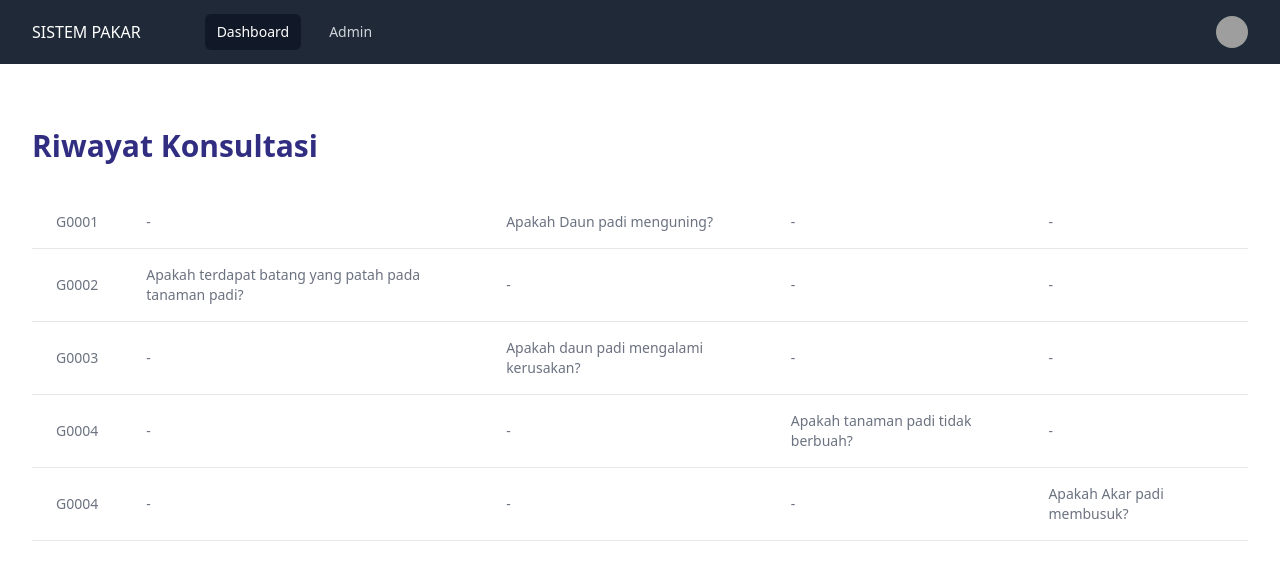
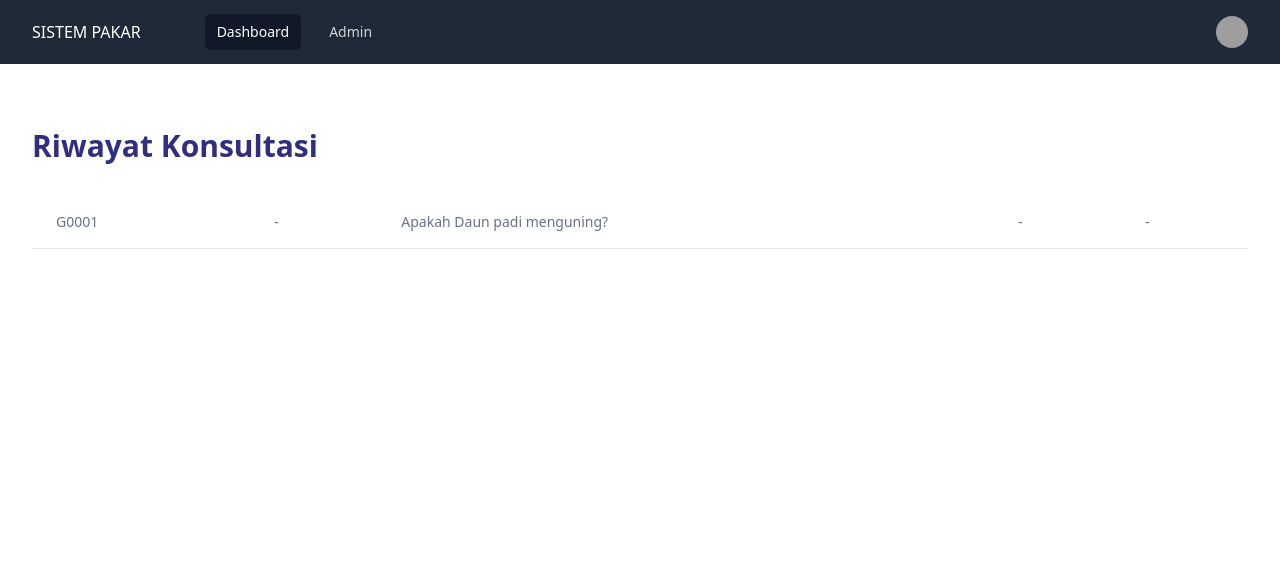
Before and after one commit to reyzaku/sistem-pakar, a React (Create React App) app: page /riwayat in a window 1280 px wide. Shown: the top 580 px of the page. Built offline with nearby package versions, Linux system fonts and the light colour scheme; grey boxes are pictures that could not be loaded.

Commit message:
fixing axios payload

```diff
--- a/src/pages/RiwayatKonsultasi.jsx
+++ b/src/pages/RiwayatKonsultasi.jsx
@@ -23,42 +23,6 @@ const RiwayatKonsultasi = () => {
 							<td className="py-4 px-6">-</td>
 							<td className="py-4 px-6">-</td>
 						</tr>
-
-						<tr className="bg-white border-b">
-							<td className="py-4 px-6">G0002</td>
-							<td className="py-4 px-6">
-								Apakah terdapat batang yang patah pada tanaman padi?
-							</td>
-							<td className="py-4 px-6">-</td>
-							<td className="py-4 px-6">-</td>
-							<td className="py-4 px-6">-</td>
-						</tr>
-
-						<tr className="bg-white border-b">
-							<td className="py-4 px-6">G0003</td>
-							<td className="py-4 px-6">-</td>
-							<td className="py-4 px-6">
-								Apakah daun padi mengalami kerusakan?
-							</td>
-							<td className="py-4 px-6">-</td>
-							<td className="py-4 px-6">-</td>
-						</tr>
-
-						<tr className="bg-white border-b">
-							<td className="py-4 px-6">G0004</td>
-							<td className="py-4 px-6">-</td>
-							<td className="py-4 px-6">-</td>
-							<td className="py-4 px-6">Apakah tanaman padi tidak berbuah?</td>
-							<td className="py-4 px-6">-</td>
-						</tr>
-
-						<tr className="bg-white border-b">
-							<td className="py-4 px-6">G0004</td>
-							<td className="py-4 px-6">-</td>
-							<td className="py-4 px-6">-</td>
-							<td className="py-4 px-6">-</td>
-							<td className="py-4 px-6">Apakah Akar padi membusuk?</td>
-						</tr>
 					</tbody>
 				</table>
 			</div>
--- a/src/pages/admin/TambahGejala.jsx
+++ b/src/pages/admin/TambahGejala.jsx
@@ -18,7 +18,7 @@ const TambahGejala = () => {
 		e.preventDefault();
 		setIsOpen(false)
 		publicRequest
-			.post('/symptoms')
+			.post('/symptoms', gejala)
 			.then(() => {
 				navigate('/gejala');
 			})
--- a/src/pages/admin/TambahPenyakit.jsx
+++ b/src/pages/admin/TambahPenyakit.jsx
@@ -16,7 +16,7 @@ const TambahPenyakit = () => {
 		e.preventDefault()
 		setIsOpen(false)
 		authRequest
-			.post('/diseases')
+			.post('/diseases', penyakit)
 			.then(() => {
 				navigate(`/admin/add/gejala`);
 			})
```
